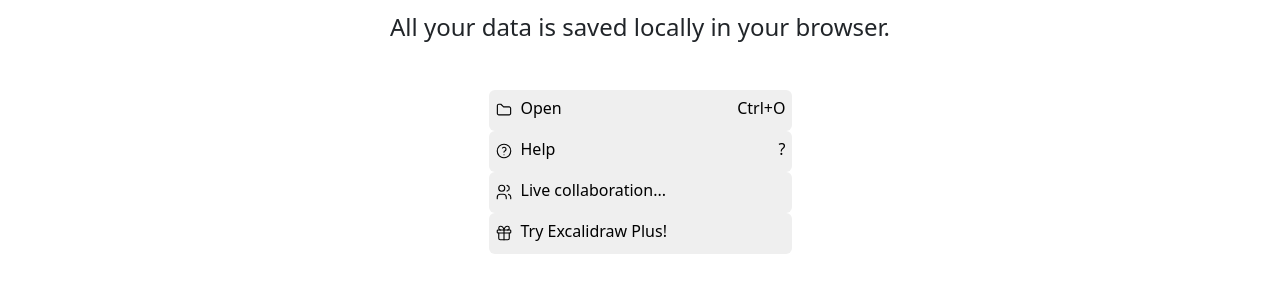
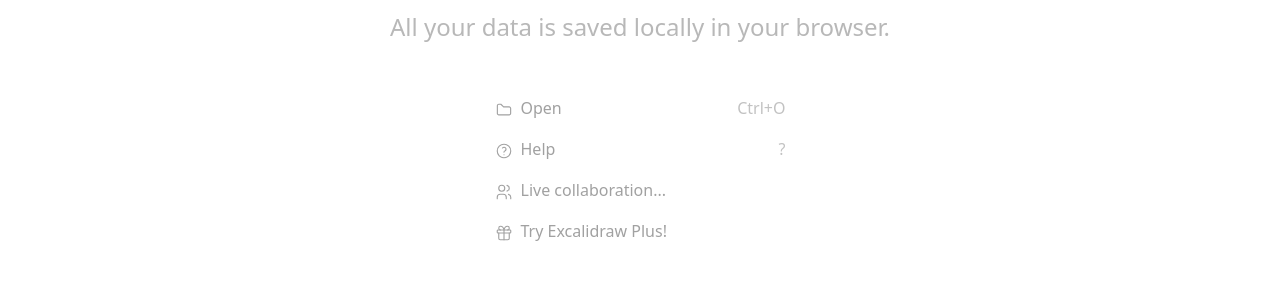
Before and after one commit to gcthechamp/excalidraw_clone, a plain HTML site: page index.html in a window 1280 px wide. Shown: the part 351-644 px from the top of the page. Drawn offline with nearby package versions, Linux system fonts and the light colour scheme.

Commit message:
Excalidraw Clone Updated #1

```diff
--- a/index.html
+++ b/index.html
@@ -122,7 +122,7 @@
                   <div class="item_icon me-2">
                      <svg aria-hidden="true" focusable="false" role="img" viewBox="0 0 20 20" class="" fill="none" stroke="currentColor" stroke-linecap="round" stroke-linejoin="round"><path d="m9.257 6.351.183.183H15.819c.34 0 .727.182 1.051.506.323.323.505.708.505 1.05v5.819c0 .316-.183.7-.52 1.035-.337.338-.723.522-1.037.522H4.182c-.352 0-.74-.181-1.058-.5-.318-.318-.499-.705-.499-1.057V5.182c0-.351.181-.736.5-1.054.32-.321.71-.503 1.057-.503H6.53l2.726 2.726Z" stroke-width="1.25"></path></svg>
                   </div>
-                  <p>Open</p>
+                  <p class="item_name">Open</p>
                 </div>
                 <div class="shortcut">Ctrl+O</div>
             </button>
@@ -132,7 +132,7 @@
                   <div class="item_icon me-2">
                     <svg aria-hidden="true" focusable="false" role="img" viewBox="0 0 24 24" class="" fill="none" stroke-width="2" stroke="currentColor" stroke-linecap="round" stroke-linejoin="round"><g stroke-width="1.5"><path stroke="none" d="M0 0h24v24H0z" fill="none"></path><circle cx="12" cy="12" r="9"></circle><line x1="12" y1="17" x2="12" y2="17.01"></line><path d="M12 13.5a1.5 1.5 0 0 1 1 -1.5a2.6 2.6 0 1 0 -3 -4"></path></g></svg>
                   </div>
-                  <p>Help</p>
+                  <p class="item_name">Help</p>
                 </div>
                 <div class="shortcut">?</div>
             </button>
@@ -142,7 +142,7 @@
                   <div class="item_icon me-2">
                     <svg aria-hidden="true" focusable="false" role="img" viewBox="0 0 24 24" class="" fill="none" stroke-width="2" stroke="currentColor" stroke-linecap="round" stroke-linejoin="round"><g stroke-width="1.5"><path stroke="none" d="M0 0h24v24H0z" fill="none"></path><circle cx="9" cy="7" r="4"></circle><path d="M3 21v-2a4 4 0 0 1 4 -4h4a4 4 0 0 1 4 4v2"></path><path d="M16 3.13a4 4 0 0 1 0 7.75"></path><path d="M21 21v-2a4 4 0 0 0 -3 -3.85"></path></g></svg>
                   </div>
-                  <p>Live collaboration...</p>
+                  <p class="item_name">Live collaboration...</p>
                 </div>
 
             </button>
@@ -152,7 +152,7 @@
                   <div class="item_icon me-2">
                     <svg aria-hidden="true" focusable="false" role="img" viewBox="0 0 24 24" class="" fill="none" stroke-width="2" stroke="currentColor" stroke-linecap="round" stroke-linejoin="round"><g stroke-width="1.5"><path stroke="none" d="M0 0h24v24H0z" fill="none"></path><rect x="3" y="8" width="18" height="4" rx="1"></rect><line x1="12" y1="8" x2="12" y2="21"></line><path d="M19 12v7a2 2 0 0 1 -2 2h-10a2 2 0 0 1 -2 -2v-7"></path><path d="M7.5 8a2.5 2.5 0 0 1 0 -5a4.8 8 0 0 1 4.5 5a4.8 8 0 0 1 4.5 -5a2.5 2.5 0 0 1 0 5"></path></g></svg>
                   </div>
-                  <p>Try Excalidraw Plus!</p>
+                  <p class="item_name">Try Excalidraw Plus!</p>
                 </div>
 
             </button>
--- a/style.css
+++ b/style.css
@@ -78,9 +78,25 @@ sub
     width: 303px;
     height: 41px;
     padding: 6px;
+    background-color: white;;
 }
 
 .item_icon
 {
     width: 18px;
 }
+
+.item_icon>svg,.item_name
+{
+    color: #a1a1a1;
+}
+
+.shortcut
+{
+    color: #c2c2c2;
+}
+
+#main>h4
+{
+    color: #b8b8b8;
+}
```
